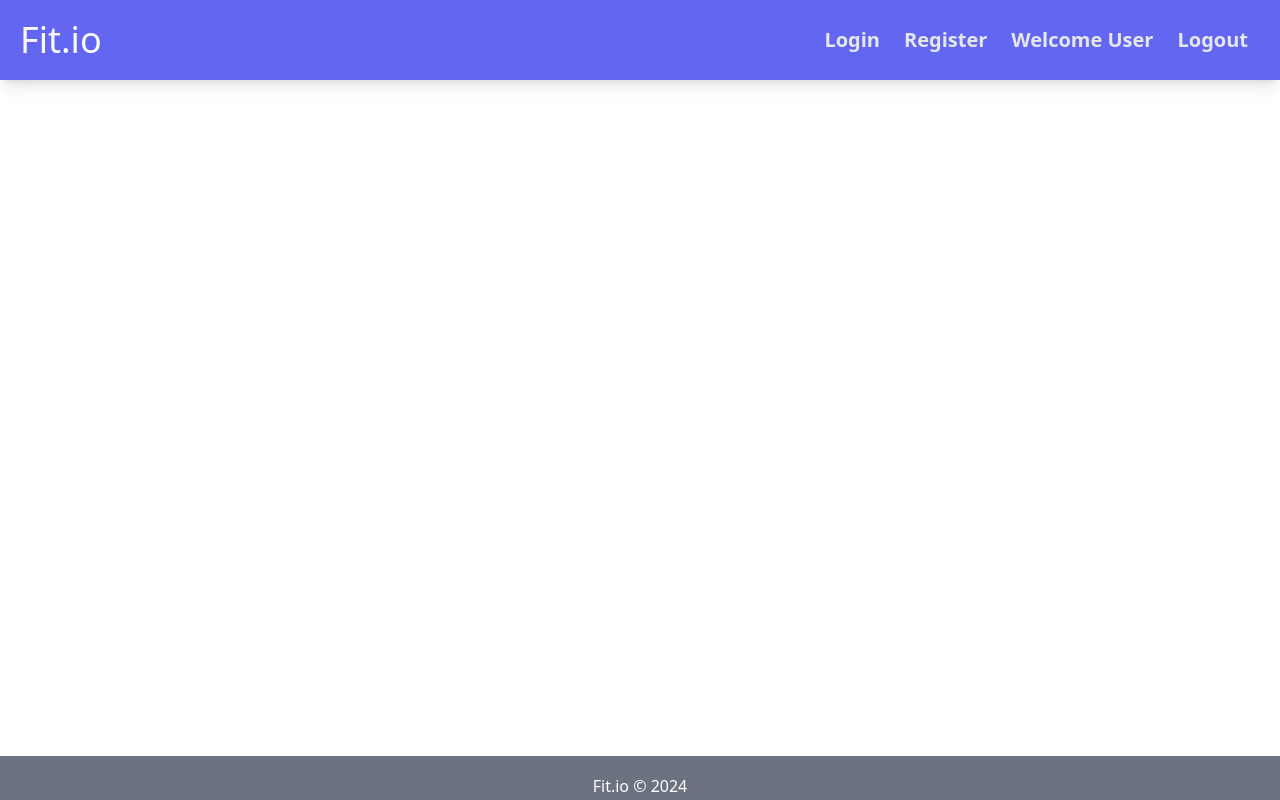
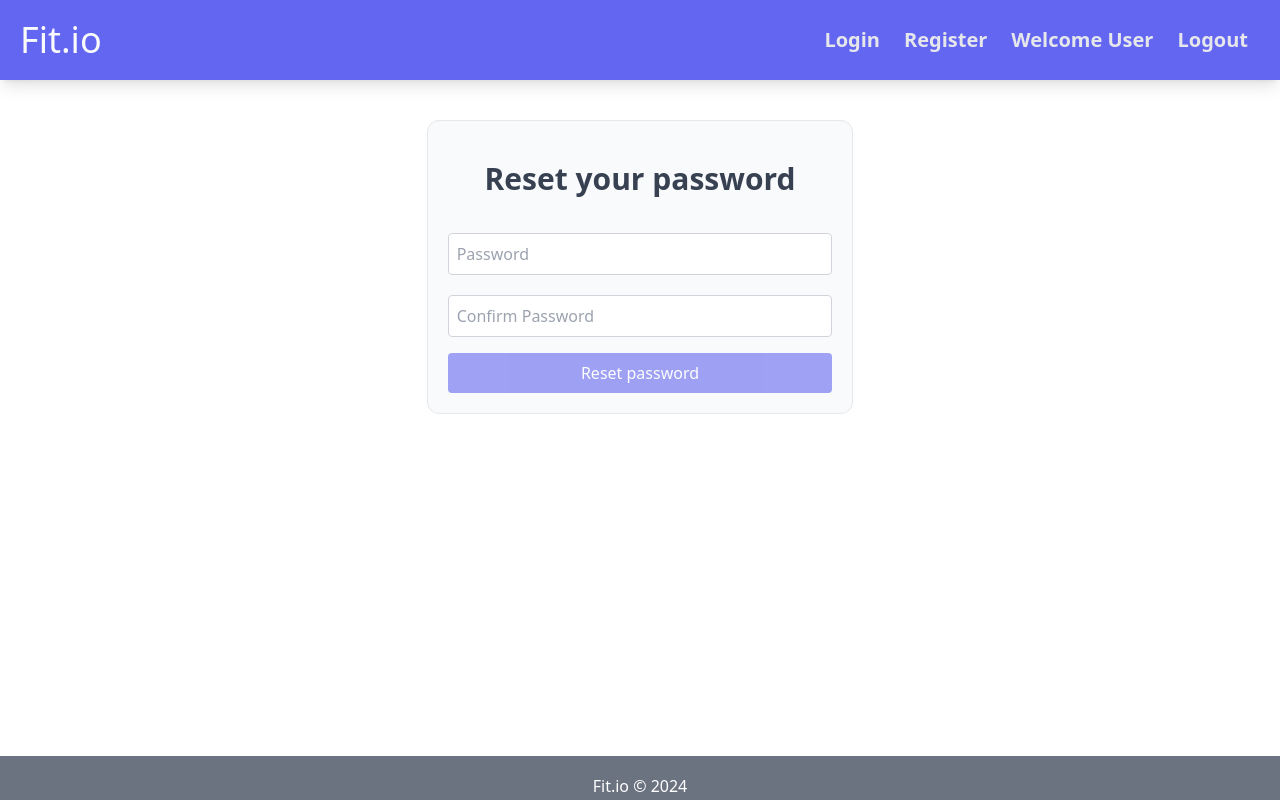
Before and after one commit to alex-sarson/fit-client, an Angular app: page /reset/1 in a window 1280 px wide. Before the commit this address led to /. Built offline with nearby package versions, Linux system fonts and the light colour scheme.

Commit message:
added reset component ui & routing

```diff
--- a/src/app/app.routes.ts
+++ b/src/app/app.routes.ts
@@ -3,6 +3,7 @@ import HomeComponent from './pages/home/home.component';
 import LoginComponent from './pages/login/login.component';
 import RegisterComponent from './pages/register/register.component';
 import PasswordResetComponent from './pages/password-reset/password-reset.component';
+import ResetComponent from './pages/reset/reset.component';
 
 export const routes: Routes = [
   { path: '', loadComponent: () => HomeComponent },
@@ -10,4 +11,5 @@ export const routes: Routes = [
   { path: 'login', loadComponent: () => LoginComponent },
   { path: 'register', loadComponent: () => RegisterComponent },
   { path: 'password-reset', loadComponent: () => PasswordResetComponent },
+  { path: 'reset/:token', loadComponent: () => ResetComponent },
 ];
--- a/src/app/pages/reset/reset.component.html
+++ b/src/app/pages/reset/reset.component.html
@@ -1 +1,55 @@
-<p>reset works!</p>
+<div
+  class="sm:w-8/12 md:w-4/12 md:min-w-72 p-5 border-gray-200 bg-gray-50 border rounded-xl mx-auto mt-10"
+>
+  <h3 class="text-3xl text-center font-semibold py-5 text-gray-700">
+    Reset your password
+  </h3>
+
+  <form [formGroup]="resetForm" class="flex flex-col">
+    <div class="flex flex-col mt-4 mb-1">
+      <input
+        formControlName="password"
+        class="p-2 border border-gray-300 rounded"
+        type="password"
+        placeholder="Password"
+      /><span
+        *ngIf="
+          resetForm.hasError('required', 'password') &&
+          resetForm.controls['password'].dirty
+        "
+        class="text-red-500"
+        >A password is required</span
+      >
+    </div>
+    <div class="flex flex-col mt-4 mb-1">
+      <input
+        formControlName="confirmPassword"
+        class="p-2 border border-gray-300 rounded"
+        type="password"
+        placeholder="Confirm Password"
+      /><span
+        *ngIf="
+          resetForm.hasError('required', 'confirmPassword') &&
+          resetForm.controls['confirmPassword'].dirty
+        "
+        class="text-red-500"
+        >Please confirm your password</span
+      >
+      <span
+        *ngIf="
+          resetForm.hasError('confirmPasswordValidator', 'confirmPassword')
+        "
+        class="text-red-500"
+        >Passwords don't match</span
+      >
+    </div>
+    <button
+      [disabled]="resetForm.invalid"
+      [class.disabled]="resetForm.invalid"
+      (click)="reset()"
+      class="bg-indigo-500 p-2 rounded mt-3 text-white"
+    >
+      Reset password
+    </button>
+  </form>
+</div>
--- a/src/app/pages/reset/reset.component.ts
+++ b/src/app/pages/reset/reset.component.ts
@@ -1,12 +1,48 @@
-import { Component } from '@angular/core';
+import { CommonModule } from '@angular/common';
+import { Component, OnInit, inject } from '@angular/core';
+import {
+  FormBuilder,
+  FormGroup,
+  ReactiveFormsModule,
+  Validators,
+} from '@angular/forms';
+import { ActivatedRoute, Router } from '@angular/router';
+import { confirmPasswordValidator } from '../../validators/confirmPassword.validator';
 
 @Component({
   selector: 'app-reset',
   standalone: true,
-  imports: [],
+  imports: [CommonModule, ReactiveFormsModule],
   templateUrl: './reset.component.html',
-  styleUrl: './reset.component.scss'
+  styleUrl: './reset.component.scss',
 })
-export class ResetComponent {
+export default class ResetComponent implements OnInit {
+  resetForm!: FormGroup;
+  fb = inject(FormBuilder);
+  activatedRoute = inject(ActivatedRoute);
+  router = inject(Router);
 
+  token!: string;
+
+  ngOnInit(): void {
+    // initialise the form
+    this.resetForm = this.fb.group(
+      {
+        password: ['', Validators.required],
+        confirmPassword: ['', Validators.required],
+      },
+      {
+        validator: confirmPasswordValidator('password', 'confirmPassword'),
+      }
+    );
+
+    this.activatedRoute.params.subscribe((val) => {
+      this.token = val['token'];
+      console.log(this.token);
+    });
+  }
+
+  reset() {
+    console.log(this.resetForm.value);
+  }
 }
```
